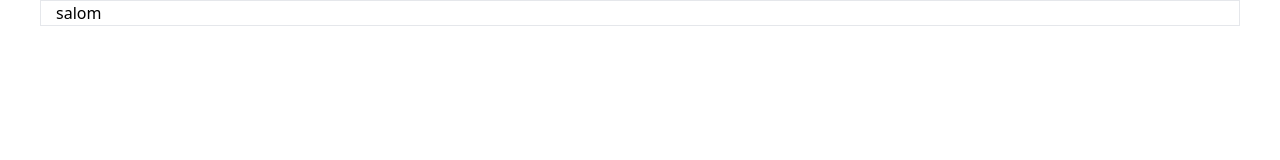
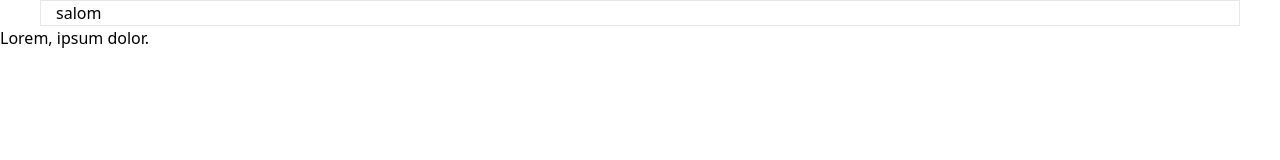
Before and after one commit to farrux-torayev/34-dars, a plain HTML site: page index.html in a window 1280 px wide. Drawn offline with nearby package versions, Linux system fonts and the light colour scheme.

Commit message:
add: section a

```diff
--- a/index.html
+++ b/index.html
@@ -16,6 +16,11 @@
           <p>salom</p>
         </div>
       </section>
+
+
+      <section>
+        <p>Lorem, ipsum dolor.</p>
+      </section>
     </main>
   </body>
 </html>
```
